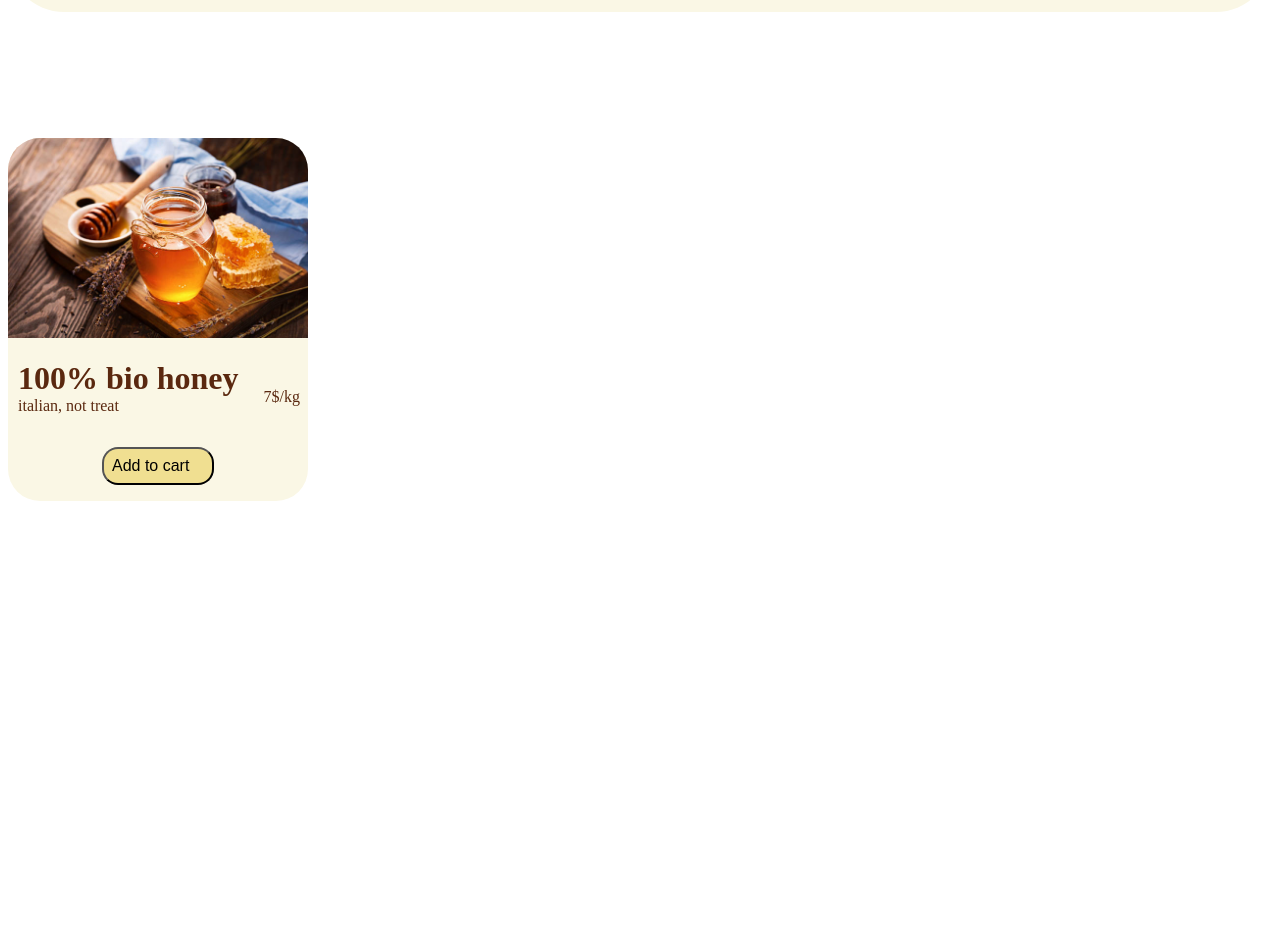
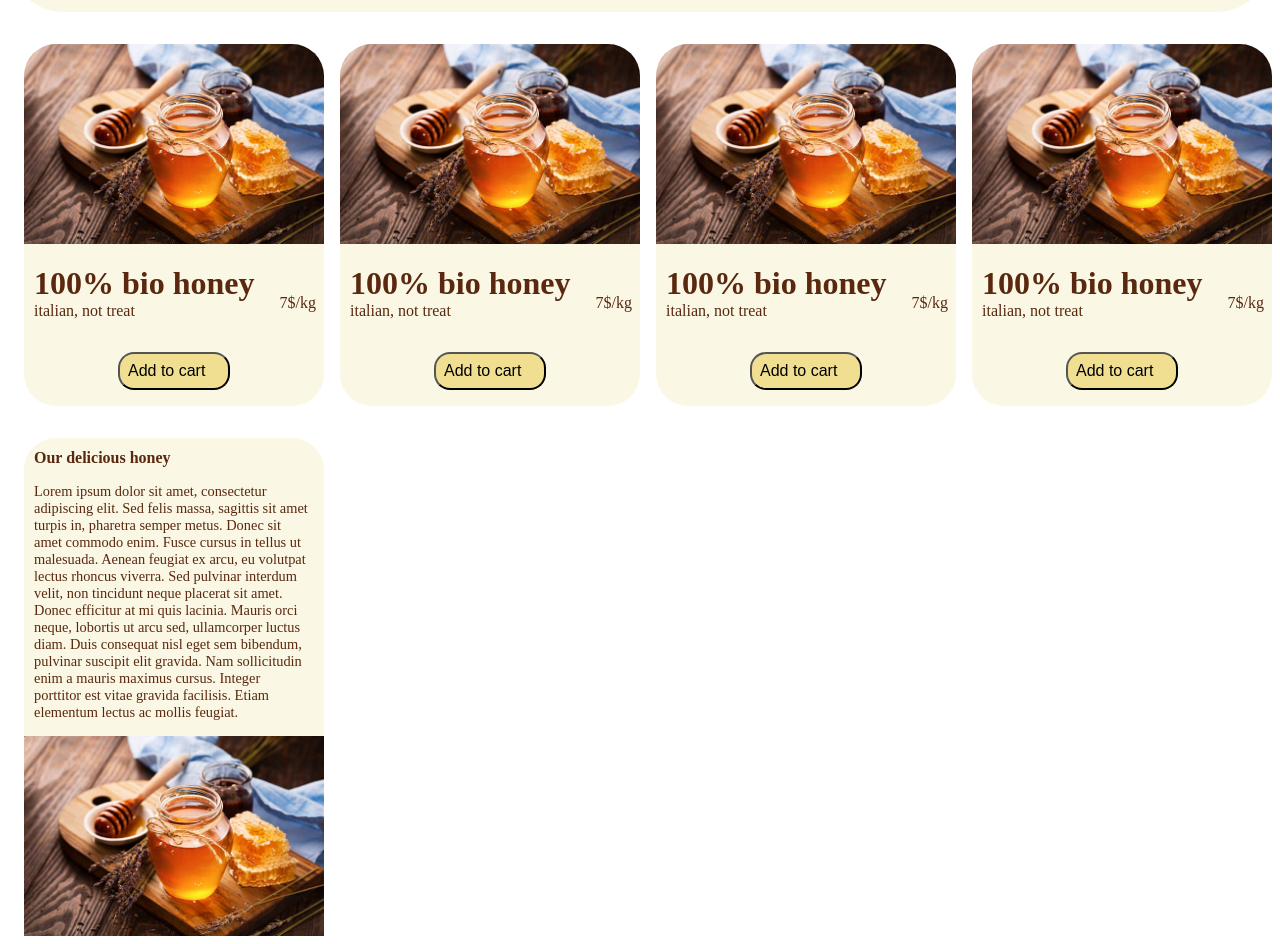
Before and after one commit to xorbun/27-09-2023, a plain HTML site: page index.html in a window 1280 px wide. Shown: the part 108-1052 px from the top of the page. Before the commit the page ends 800 px from the top, so only its background shows below. Drawn offline with Linux system fonts and the light colour scheme.

Commit message:
some bug fixed

```diff
--- a/assets/content.css
+++ b/assets/content.css
@@ -31,7 +31,10 @@ li
 
 .container
 {
-    margin-top: 10%;
+
+    display: flex;
+    flex-wrap: wrap;
+
 }
 .card
 {
@@ -42,6 +45,8 @@ li
     flex-direction: column;
     justify-content: center;
     color: rgb(90, 40, 15);
+    margin-top: 2em;
+    margin-left: 1em;
 }
 img
 {
@@ -85,3 +90,32 @@ button
     font-size: 1em;
 
 }
+.info
+
+{
+    background-color: rgb(250, 247, 229);
+    border-radius: 2em;
+    width: 300px;
+    display: flex;
+    flex-direction: column;
+    justify-content: center;
+    color: rgb(90, 40, 15);
+    margin-top: 2em;
+    margin-left: 1em;
+}
+.title
+{
+    margin-bottom: 1em;
+    font-size: 100%;
+}
+.test
+{
+   margin-right: 1em;
+   font-size: 90%;
+}
+.article
+{
+    display: flex;
+    align-items: center;
+    border-radius: 0%;
+}
--- a/index.html
+++ b/index.html
@@ -22,6 +22,7 @@
     </header>
     <main>
       <div class="container">
+
         <div class="card">
           <img src="assets/imgs/honey.jpg" alt="honey img" />
           <div class="description">
@@ -33,7 +34,55 @@
           </div>
           <button class="buy">Add to cart</button>
         </div>
+        <div class="card">
+            <img src="assets/imgs/honey.jpg" alt="honey img" />
+            <div class="description">
+              <div>
+                  <h1>100% bio honey</h1>
+                  <p>italian, not treat</p>
+              </div>
+              <span>7$/kg</span>
+            </div>
+            <button class="buy">Add to cart</button>
+          </div>
+          <div class="card">
+            <img src="assets/imgs/honey.jpg" alt="honey img" />
+            <div class="description">
+              <div>
+                  <h1>100% bio honey</h1>
+                  <p>italian, not treat</p>
+              </div>
+              <span>7$/kg</span>
+            </div>
+            <button class="buy">Add to cart</button>
+          </div>
+          <div class="card">
+            <img src="assets/imgs/honey.jpg" alt="honey img" />
+            <div class="description">
+              <div>
+                  <h1>100% bio honey</h1>
+                  <p>italian, not treat</p>
+              </div>
+              <span>7$/kg</span>
+            </div>
+            <button class="buy">Add to cart</button>
+          </div>
+          <div class="info">
+          <div class="explain">
+            <h1 class="title">Our delicious honey</h1>
+            <p class="test">Lorem ipsum dolor sit amet, consectetur adipiscing elit. Sed felis massa, sagittis sit amet turpis in, pharetra semper metus. Donec sit amet commodo enim. Fusce cursus in tellus ut malesuada. Aenean feugiat ex arcu, eu volutpat lectus rhoncus viverra. Sed pulvinar interdum
+                velit, non tincidunt neque placerat sit amet. Donec efficitur at mi quis lacinia. Mauris orci neque, lobortis ut arcu sed, ullamcorper luctus diam. Duis consequat nisl eget sem bibendum, pulvinar suscipit elit gravida. Nam sollicitudin enim a mauris maximus cursus. Integer porttitor est vitae gravida facilisis. Etiam elementum
+                lectus ac mollis feugiat.
+            </p>
+            <img class="article" src="assets/imgs/honey.jpg" alt="honey img">
+        </div>
+          </div>
+
+
+
       </div>
+
+
     </main>
     <footer></footer>
   </body>
```
